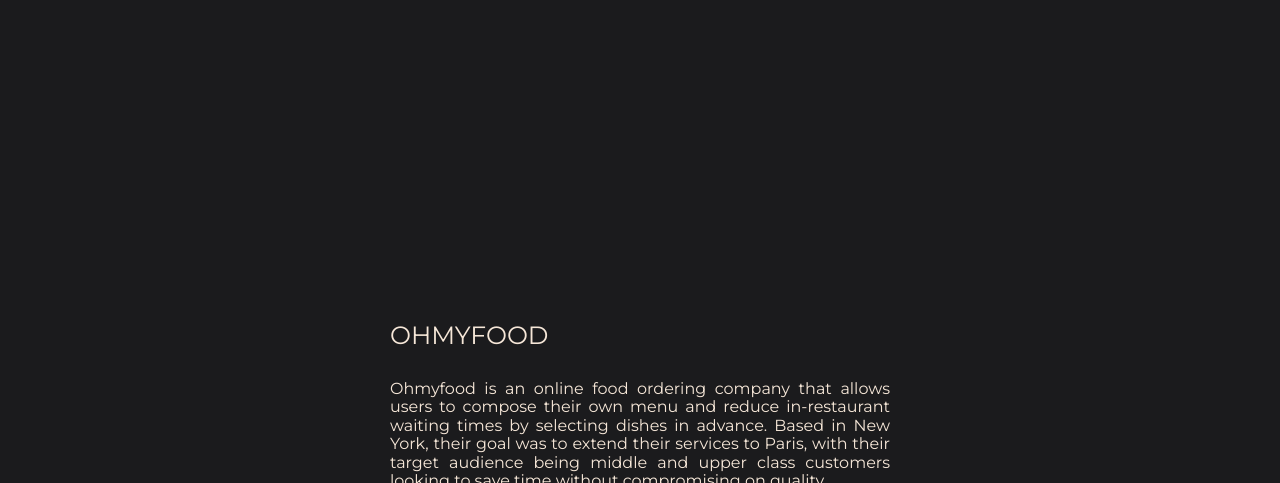
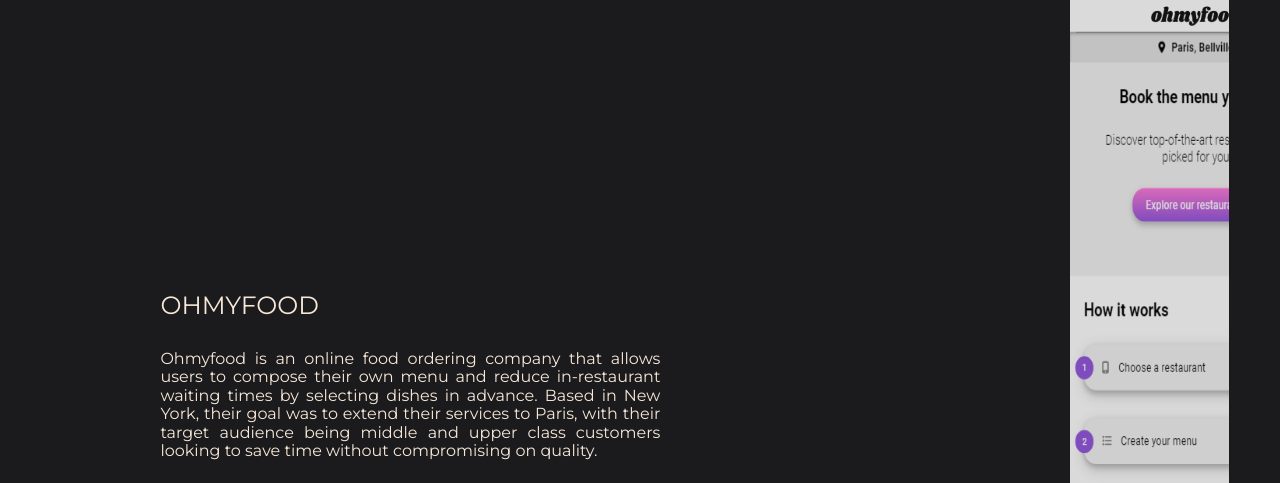
Before and after one commit to Connie9584/Front-end-Portfolio, a plain HTML site: page Ohmyfood.html in a window 1280 px wide. Shown: the top 483 px of the page. Drawn offline with Linux system fonts and the light colour scheme; files that its build step writes are made by us from their sources.

Commit message:
Scroll added to image on Ohmyfood

```diff
--- a/Ohmyfood.html
+++ b/Ohmyfood.html
@@ -29,13 +29,13 @@
             </div>
         </div>
 
+        <div class="OhmyfoodMobileViewHomeContainer">
+            <img src="images/ohmyfood-home.png">
+        </div>
+    </div>
 
 
 
 
-
-    </div>
-
-
 </body>
 </html>
--- a/css/style.css
+++ b/css/style.css
@@ -320,7 +320,6 @@
 div#OhmyfoodPage {
     padding-left:4%;
     padding-right:4%;
-    padding-top:30px;
     display:flex;
     flex-direction:row;
     justify-content: space-between;
@@ -348,17 +347,27 @@
 }
 
 div.OhmyfoodMobileViewHomeContainer img {
-    width:200px;
+    object-position:0% 0%;
+    width:250px;
+    height:200vh;
+    overflow:visible;
+
+
+
 }
 
 div.OhmyfoodMobileViewHomeContainer {
-    width:200px;
-    display:flex;
+    display:block;
+    overflow-y: auto;
+    width: 200px;
+    max-height: 100vh;
 
 }
 
+
 div.OhmyfoodDescription {
     width:min-content;
+    margin-right:300px;
 
 }
 
@@ -369,8 +378,3 @@
     width:100vw;
     height:100vh;
 }
-
-div.OhmyfoodMobileViewMenuContainer img {
-    width:200px;
-    display:flex;
-}
```
